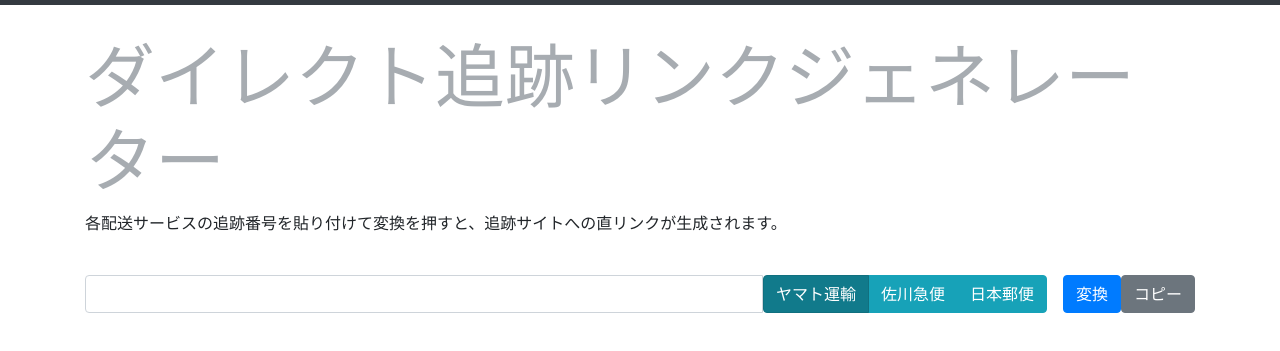
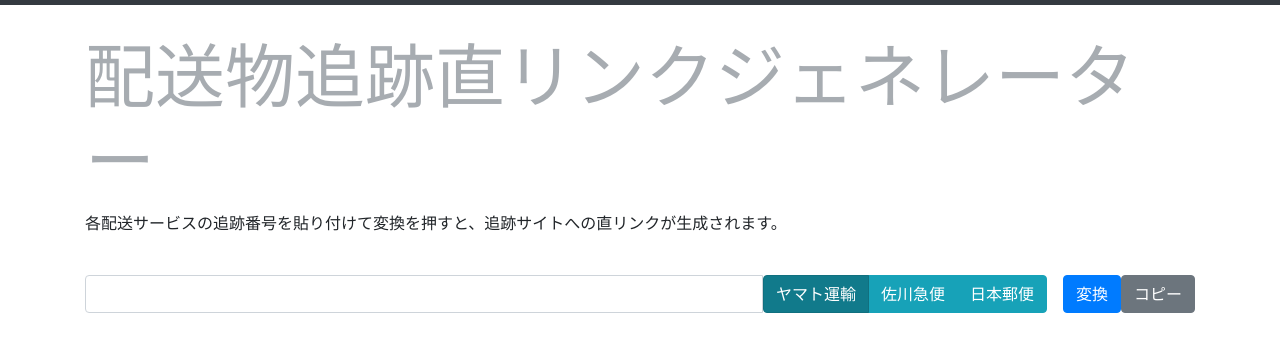
Before and after one commit to Apr1c07/ShippingDirectLink, a plain HTML site: page index.html in a window 1280 px wide. Shown: the part 51-402 px from the top of the page. Drawn offline with nearby package versions, Linux system fonts and the light colour scheme.

Commit message:
Update index.html

```diff
--- a/index.html
+++ b/index.html
@@ -4,8 +4,8 @@
   <meta charset="utf-8">
   <meta http-equiv="X-UA-Compatible" content="IE=edge">
   <meta name="viewport" content="width=device-width, initial-scale=1">
-  <title>Apr1c07|Dropbox直リンクジェネレーター</title>
-  <meta name="keywords" content="dropbox,直リンク,ジェネレーター">
+  <title>Apr1c07|配送物追跡直リンクジェネレーター</title>
+  <meta name="keywords" content="追跡,直リンク,ジェネレーター">
   <link rel="shortcut icon" type="image/x-icon" href="https://apr1c07.github.io/img/favicon.ico">
   <!-- BootstrapのCSS読み込み -->
   <link href="https://apr1c07.github.io/css/bootstrap.min.css" rel="stylesheet">
@@ -72,7 +72,7 @@
   <div class="container">
     <div class="row">
       <div class="col">
-        <h1 style="font-size:70px; color:#A7ACB1">ダイレクト追跡リンクジェネレーター</h1>
+        <h1 style="font-size:70px; color:#A7ACB1">配送物追跡直リンクジェネレーター</h1>
       </div>
     </div>
     <div class="row">
```
